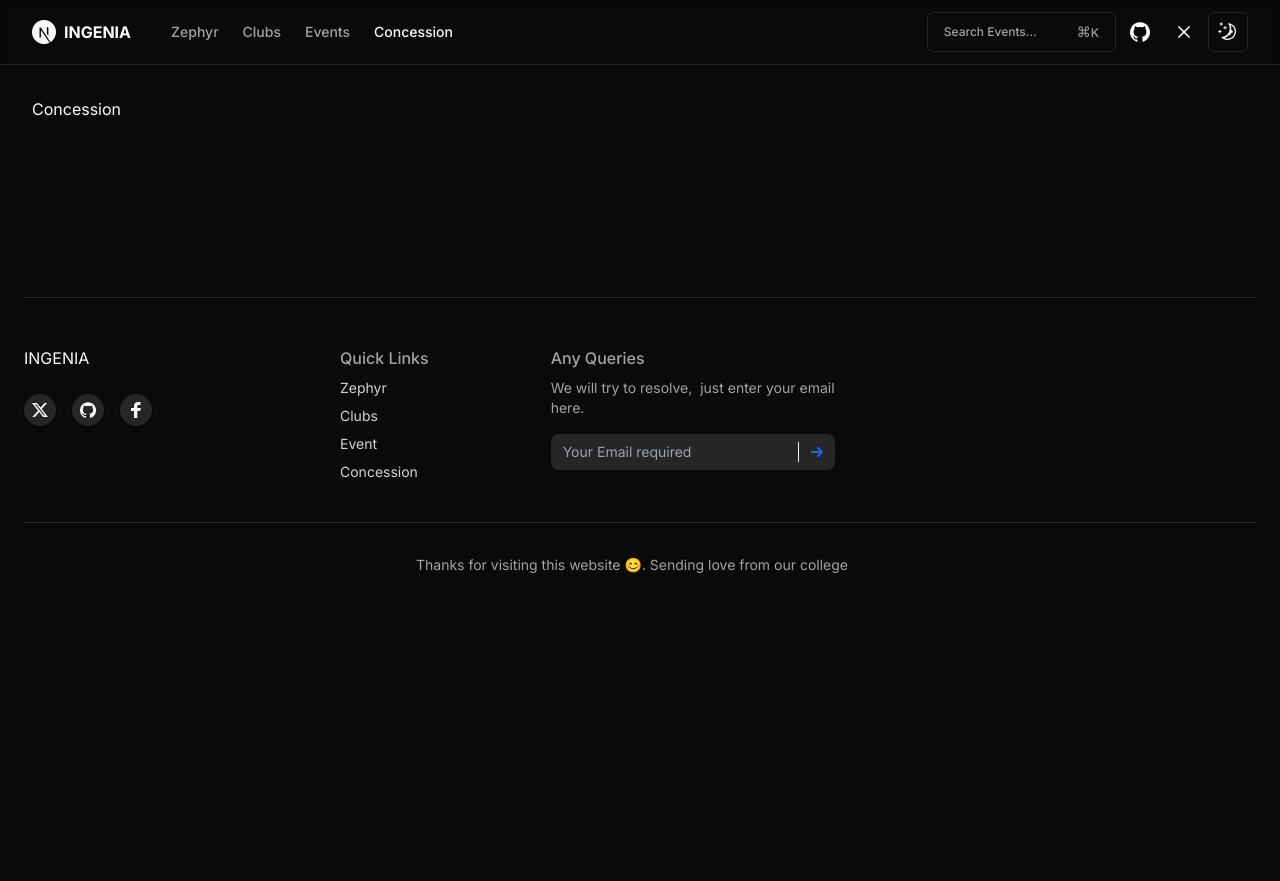
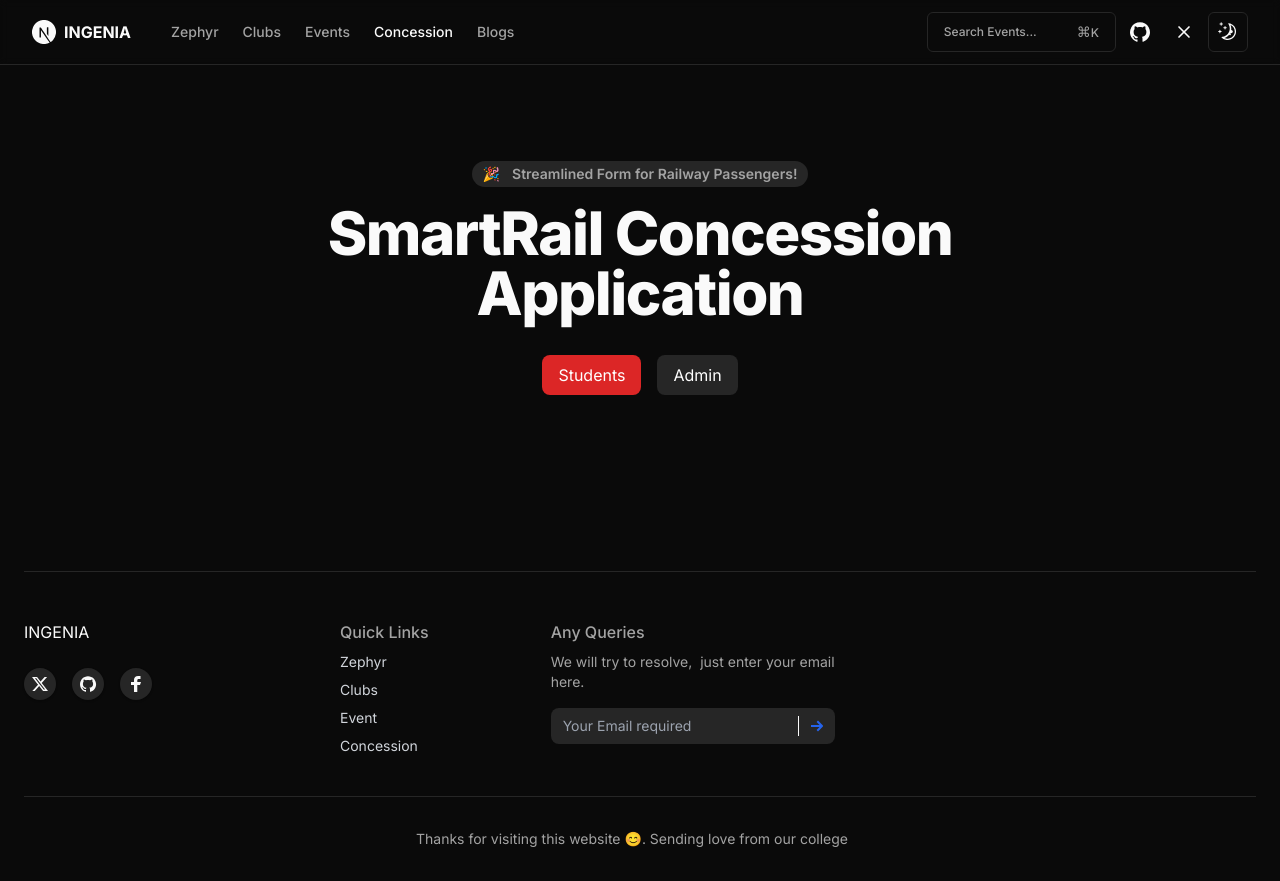
Before and after one commit to TechnicalVidya/portal, a Next.js app: page /concession in a window 1280 px wide. Before the commit the page ends 800 px from the top, so only its background shows below. Built offline with nearby package versions, Linux system fonts and the light colour scheme.

Commit message:
concessionpage

```diff
--- a/src/app/concession/page.js
+++ b/src/app/concession/page.js
@@ -1,7 +1,10 @@
 import React from "react";
+import Concession from "@/modules/concession";
 
-const Concession = () => {
-  return <div>Concession</div>;
+const Page = () => {
+  return (
+    <Concession />
+  );
 };
 
-export default Concession;
+export default Page;
--- a/src/config/site.js
+++ b/src/config/site.js
@@ -20,6 +20,10 @@ export const siteConfig = {
       title: "Concession",
       href: "/concession",
     },
+    {
+      title: "Blogs",
+      href: "/Blogs",
+    },
   ],
   links: {
     twitter: "/",
--- /dev/null
+++ b/src/modules/concession/index.js
@@ -0,0 +1,49 @@
+import React from 'react'
+import { Badge } from "@/components/ui/badge";
+
+const Concession = () => {
+    return (
+        <div className="flex flex-col pt-8">
+  <header className="py-4">
+    {/* Your header content */}
+  </header>
+
+  <main className="flex-grow flex flex-col items-center justify-center">
+    <div className="flex items-center justify-center mb-4">
+      <Badge
+        className={
+          "bg-secondary hover:bg-muted text-sm flex justify-between gap-3 text-muted-foreground"
+        }
+      >
+        <p>🎉</p>
+        <p>Streamlined Form for Railway Passengers!</p>
+      </Badge>
+    </div>
+
+    <div className="flex flex-col items-center gap-4">
+      <h1 className="scroll-m-20 text-4xl font-extrabold tracking-tight lg:text-6xl text-center">
+        SmartRail Concession
+        <br className="hidden sm:inline" />
+        Application
+      </h1>
+    </div>
+
+    {/* Buttons */}
+    <div className="flex justify-center gap-4 mt-8">
+  <button className="bg-primary text-white px-4 py-2 rounded-lg transition duration-300 transform hover:scale-105 hover:bg-primary-dark focus:outline-none focus:ring-2 focus:ring-primary">
+    Students
+  </button>
+  <button className="bg-secondary text-white px-4 py-2 rounded-lg transition duration-300 transform hover:scale-105 hover:bg-secondary-dark focus:outline-none focus:ring-2 focus:ring-secondary">
+    Admin
+  </button>
+</div>
+
+  </main>
+</div>
+
+
+
+    )
+}
+
+export default Concession;
```
Also changed, not shown: public/sw.js.
